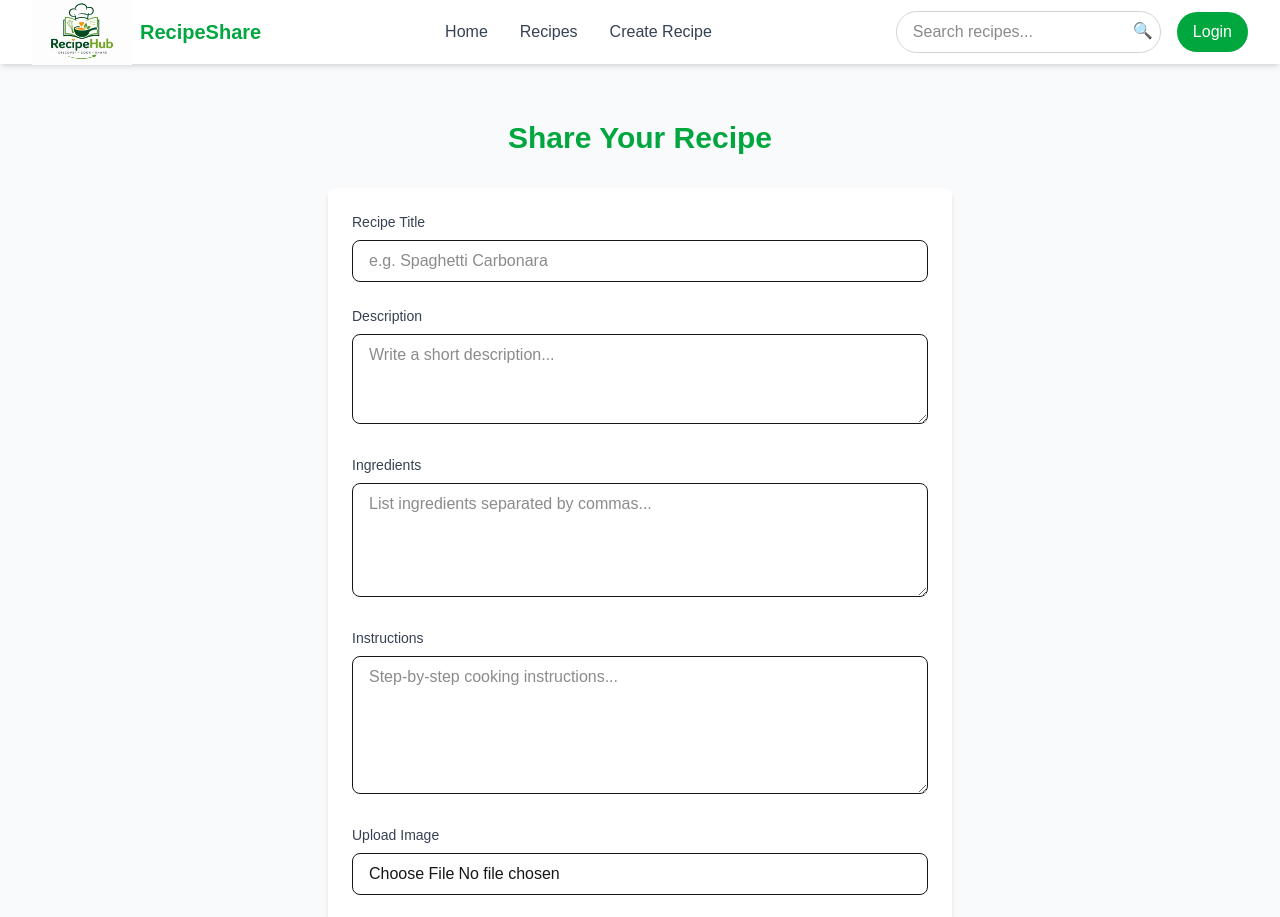
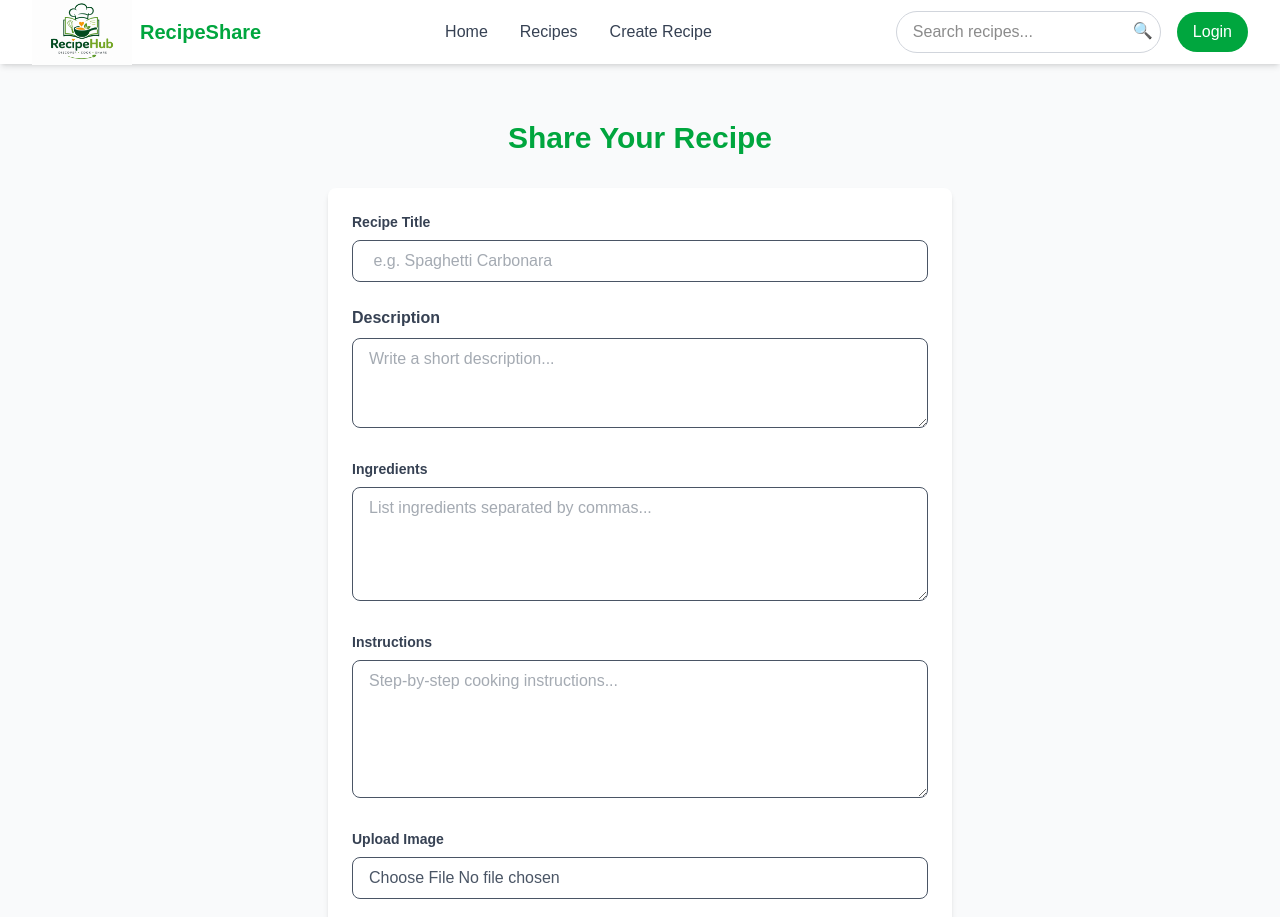
Before and after one commit to KamalaMahara/Next-fullStack, a Next.js app in the folder nextjs-learning/: page /create in a window 1280 px wide. Shown: the top 917 px of the page. Built offline with nearby package versions, Linux system fonts and the light colour scheme.

Commit message:
changes updated

```diff
--- a/nextjs-learning/src/app/components/Hero.jsx
+++ b/nextjs-learning/src/app/components/Hero.jsx
@@ -1,3 +1,5 @@
+import Link from "next/link";
+
 export default function Hero() {
   return (
     <>
@@ -27,12 +29,12 @@ export default function Hero() {
 
 
             <div className="mt-8 flex space-x-4 justify-center md:justify-start">
-              <a href="/recipes" className="bg-green-600 text-white px-6 py-3 rounded-full font-semibold hover:bg-green-700 transition">
+              <Link href="/recipes" className="bg-green-600 text-white px-6 py-3 rounded-full font-semibold hover:bg-green-700 transition">
                 Explore Recipes
-              </a>
-              <a href="/signup" className="bg-white border border-green-600 text-green-600 px-6 py-3 rounded-full font-semibold hover:bg-green-50 transition">
+              </Link>
+              <Link href="/signup" className="bg-white border border-green-600 text-green-600 px-6 py-3 rounded-full font-semibold hover:bg-green-50 transition">
                 Join Now
-              </a>
+              </Link>
             </div>
           </div>
 
--- a/nextjs-learning/src/app/components/ShareRecipeCTA.jsx
+++ b/nextjs-learning/src/app/components/ShareRecipeCTA.jsx
@@ -1,3 +1,5 @@
+import Link from "next/link";
+
 const ShareRecipeCTA = () => {
   return (
     <section className="bg-gradient-to-r from-green-100 to-green-50 py-16">
@@ -11,11 +13,11 @@ const ShareRecipeCTA = () => {
           <p className="text-gray-600 mb-6">
             Share your favorite dishes with the community and inspire others to cook something amazing.
           </p>
-          <a href="/create">
+          <Link href="/create">
             <button className="bg-green-600 text-white px-6 py-3 rounded-lg font-semibold hover:bg-green-700 transition-colors shadow-md">
               Share Your Recipe
             </button>
-          </a>
+          </Link>
         </div>
 
         {/* Right Image */}
--- a/nextjs-learning/src/app/create/page.js
+++ b/nextjs-learning/src/app/create/page.js
@@ -15,7 +15,7 @@ const Create = () => {
           <div>
             <label
               htmlFor="title"
-              className="block text-sm font-medium text-gray-700 mb-2"
+              className="block text-sm font-bold text-gray-700 mb-2"
             >
               Recipe Title
             </label>
@@ -23,8 +23,8 @@ const Create = () => {
               type="text"
               id="title"
               name="title"
-              placeholder="e.g. Spaghetti Carbonara"
-              className="w-full px-4 py-2 border rounded-lg focus:ring-2 focus:ring-green-500 focus:outline-none"
+              placeholder=" e.g. Spaghetti Carbonara"
+              className="w-full px-4 py-2 border rounded-lg focus:ring-2 focus:ring-green-500 focus:outline-none text-gray-600"
             />
           </div>
 
@@ -32,7 +32,7 @@ const Create = () => {
           <div>
             <label
               htmlFor="description"
-              className="block text-sm font-medium text-gray-700 mb-2"
+              className="block text-base font-bold text-gray-700 mb-2"
             >
               Description
             </label>
@@ -41,7 +41,7 @@ const Create = () => {
               name="description"
               rows="3"
               placeholder="Write a short description..."
-              className="w-full px-4 py-2 border rounded-lg focus:ring-2 focus:ring-green-500 focus:outline-none"
+              className="w-full px-4 py-2 border rounded-lg focus:ring-2 focus:ring-green-500 focus:outline-none text-gray-600"
             ></textarea>
           </div>
 
@@ -49,7 +49,7 @@ const Create = () => {
           <div>
             <label
               htmlFor="ingredients"
-              className="block text-sm font-medium text-gray-700 mb-2"
+              className="block text-sm font-bold text-gray-700 mb-2"
             >
               Ingredients
             </label>
@@ -58,7 +58,7 @@ const Create = () => {
               name="ingredients"
               rows="4"
               placeholder="List ingredients separated by commas..."
-              className="w-full px-4 py-2 border rounded-lg focus:ring-2 focus:ring-green-500 focus:outline-none"
+              className="w-full px-4 py-2 border rounded-lg focus:ring-2 focus:ring-green-500 focus:outline-none text-gray-600"
             ></textarea>
           </div>
 
@@ -66,7 +66,7 @@ const Create = () => {
           <div>
             <label
               htmlFor="instructions"
-              className="block text-sm font-medium text-gray-700 mb-2"
+              className="block text-sm font-bold text-gray-700 mb-2"
             >
               Instructions
             </label>
@@ -75,7 +75,7 @@ const Create = () => {
               name="instructions"
               rows="5"
               placeholder="Step-by-step cooking instructions..."
-              className="w-full px-4 py-2 border rounded-lg focus:ring-2 focus:ring-green-500 focus:outline-none"
+              className="w-full px-4 py-2 border rounded-lg focus:ring-2 focus:ring-green-500 focus:outline-none text-gray-600"
             ></textarea>
           </div>
 
@@ -83,7 +83,7 @@ const Create = () => {
           <div>
             <label
               htmlFor="image"
-              className="block text-sm font-medium text-gray-700 mb-2"
+              className="block text-sm font-bold text-gray-700 mb-2"
             >
               Upload Image
             </label>
@@ -91,7 +91,7 @@ const Create = () => {
               type="file"
               id="image"
               name="image"
-              className="w-full px-4 py-2 border rounded-lg focus:ring-2 focus:ring-green-500 focus:outline-none"
+              className="w-full px-4 py-2 border rounded-lg focus:ring-2 focus:ring-green-500 focus:outline-none text-gray-600"
             />
           </div>
 
```
